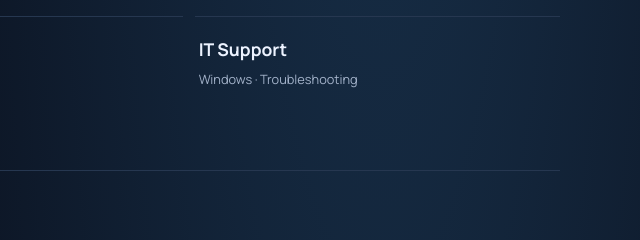
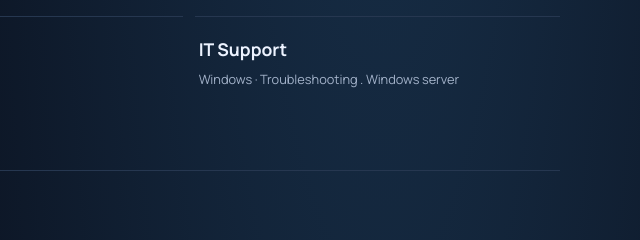
Before and after one commit to Kachike/Portfolio, a plain HTML site: page index.html in a window 1280 px wide. Shown: the part 778-1018 px from the top of the page, 640-1280 px from the left. Drawn offline with nearby package versions, Linux system fonts and the light colour scheme; no server answers.

Commit message:
Added windows server to IT support qulifications

```diff
--- a/index.html
+++ b/index.html
@@ -135,7 +135,7 @@
     <div class="stats" aria-label="Professional focus">
       <div class="stat"><strong>Data & AI</strong><span>Annotation · Analysis · Quality</span></div>
       <div class="stat"><strong>Web</strong><span>HTML · CSS · JavaScript</span></div>
-      <div class="stat"><strong>IT Support</strong><span>Windows · Troubleshooting</span></div>
+      <div class="stat"><strong>IT Support</strong><span>Windows · Troubleshooting . Windows server</span></div>
     </div>
 
     <section id="about">
```
